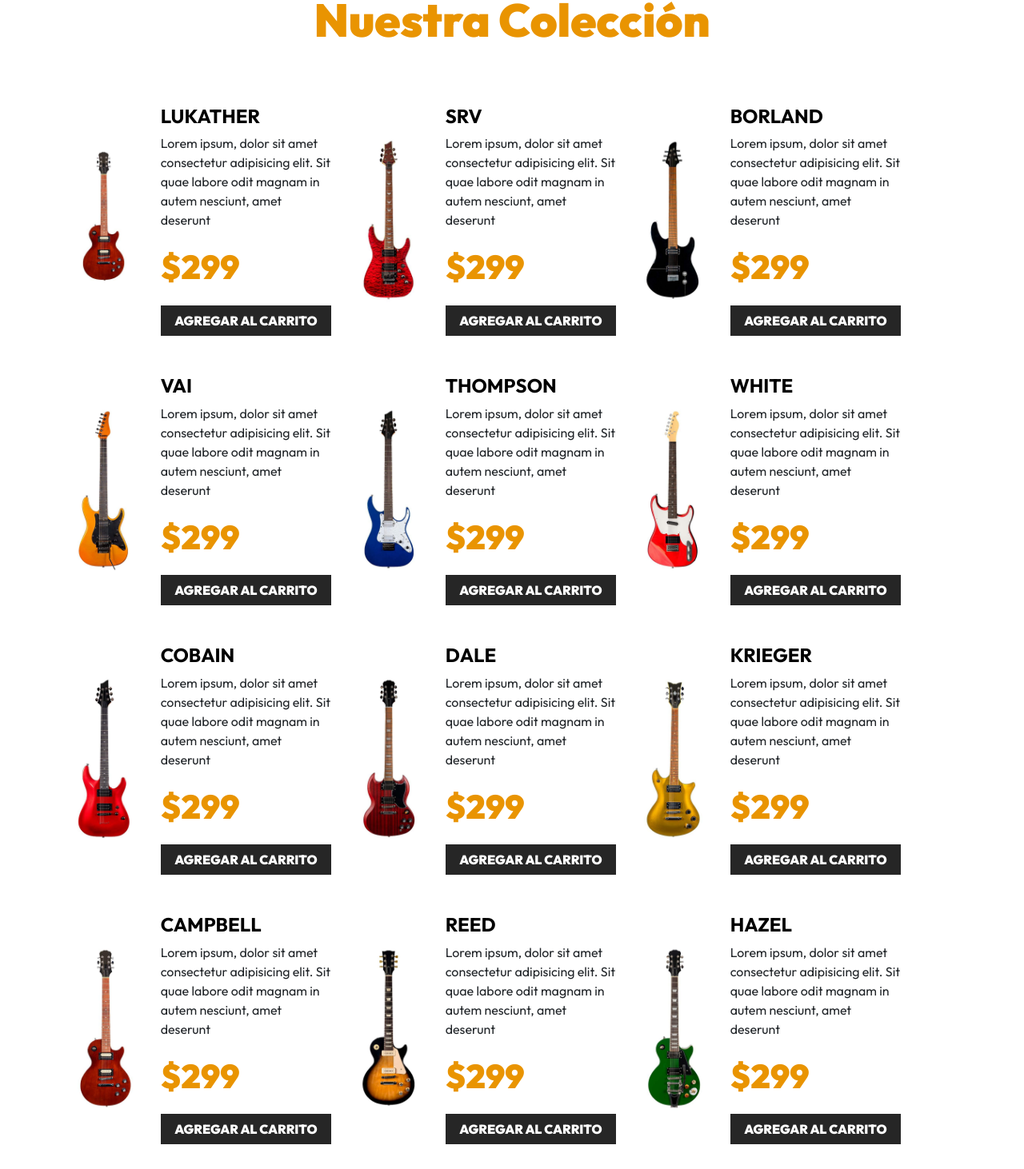
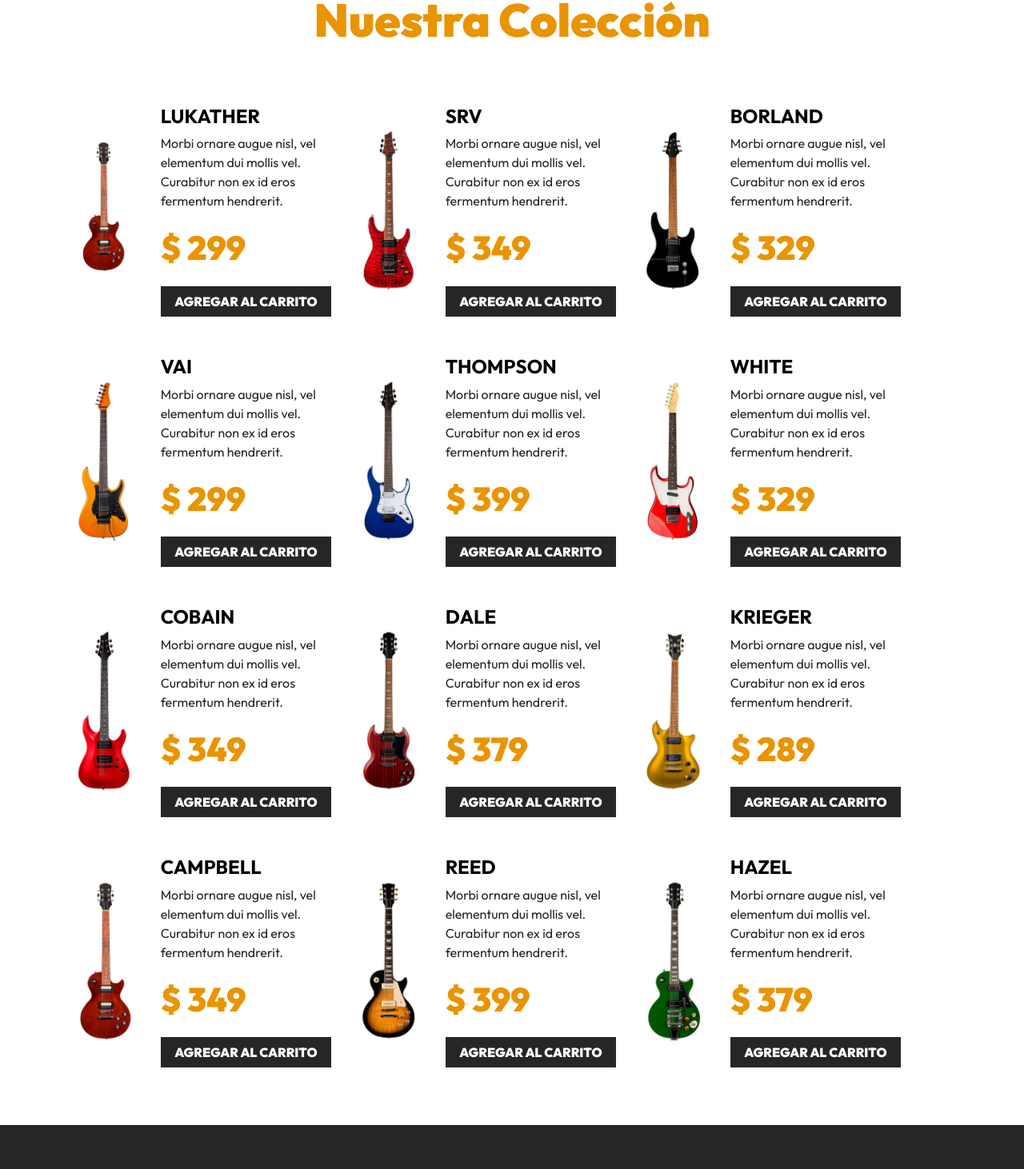
Before and after one commit to Joel-Gallardo/TiendaDeGuitarras-Vue.js, a Vue app: page / in a window 1280 px wide. Shown: the part 777-2239 px from the top of the page at 80% size. Built offline with nearby package versions, Linux system fonts and the light colour scheme.

Commit message:
add comp guitarra, directivas,props, events

```diff
--- a/src/App.vue
+++ b/src/App.vue
@@ -1,6 +1,7 @@
 <script setup>
 import { ref, reactive, onMounted } from 'vue'
 import { db } from './data/guitarras'
+import Guitarra from './components/guitarra.vue'
 
 // const state = reactive({    //si son objetos datos relacionados utilizar reactive
 //     guitarras: []
@@ -13,6 +14,10 @@
     guitarras.value = db;//aqui podria hacer un get a una api con fetch para traer los datos
     //state.guitarras = db;
 });
+
+const agregarCarrito = () => {
+    console.log('agregando...');
+}
 
 </script>
 
@@ -94,156 +99,7 @@
         <h2 class="text-center">Nuestra Colección</h2>
 
         <div class="row mt-5">
-            <div class="col-md-6 col-lg-4 my-4 row align-items-center">
-                <div class="col-4">
-                    <img class="img-fluid" src="/img/guitarra_01.jpg" alt="imagen guitarra">
-                </div>
-                <div class="col-8">
-                    <h3 class="text-black fs-4 fw-bold text-uppercase">Lukather</h3>
-                    <p>Lorem ipsum, dolor sit amet consectetur adipisicing elit. Sit quae labore odit magnam in autem
-                        nesciunt, amet deserunt</p>
-                    <p class="fw-black text-primary fs-3">$299</p>
-                    <button type="button" class="btn btn-dark w-100 ">Agregar al Carrito</button>
-                </div>
-            </div><!-- FIN GUITARRA -->
-
-            <div class="col-md-6 col-lg-4 my-4 row align-items-center">
-                <div class="col-4">
-                    <img class="img-fluid" src="/img/guitarra_02.jpg" alt="imagen guitarra">
-                </div>
-                <div class="col-8">
-                    <h3 class="text-black fs-4 fw-bold text-uppercase">SRV</h3>
-                    <p>Lorem ipsum, dolor sit amet consectetur adipisicing elit. Sit quae labore odit magnam in autem
-                        nesciunt, amet deserunt</p>
-                    <p class="fw-black text-primary fs-3">$299</p>
-                    <button type="button" class="btn btn-dark w-100 ">Agregar al Carrito</button>
-                </div>
-            </div><!-- FIN GUITARRA -->
-
-            <div class="col-md-6 col-lg-4 my-4 row align-items-center">
-                <div class="col-4">
-                    <img class="img-fluid" src="/img/guitarra_03.jpg" alt="imagen guitarra">
-                </div>
-                <div class="col-8">
-                    <h3 class="text-black fs-4 fw-bold text-uppercase">Borland</h3>
-                    <p>Lorem ipsum, dolor sit amet consectetur adipisicing elit. Sit quae labore odit magnam in autem
-                        nesciunt, amet deserunt</p>
-                    <p class="fw-black text-primary fs-3">$299</p>
-                    <button type="button" class="btn btn-dark w-100 ">Agregar al Carrito</button>
-                </div>
-            </div><!-- FIN GUITARRA -->
-
-            <div class="col-md-6 col-lg-4 my-4 row align-items-center">
-                <div class="col-4">
-                    <img class="img-fluid" src="/img/guitarra_04.jpg" alt="imagen guitarra">
-                </div>
-                <div class="col-8">
-                    <h3 class="text-black fs-4 fw-bold text-uppercase">Vai</h3>
-                    <p>Lorem ipsum, dolor sit amet consectetur adipisicing elit. Sit quae labore odit magnam in autem
-                        nesciunt, amet deserunt</p>
-                    <p class="fw-black text-primary fs-3">$299</p>
-                    <button type="button" class="btn btn-dark w-100 ">Agregar al Carrito</button>
-                </div>
-            </div><!-- FIN GUITARRA -->
-
-            <div class="col-md-6 col-lg-4 my-4 row align-items-center">
-                <div class="col-4">
-                    <img class="img-fluid" src="/img/guitarra_05.jpg" alt="imagen guitarra">
-                </div>
-                <div class="col-8">
-                    <h3 class="text-black fs-4 fw-bold text-uppercase">Thompson</h3>
-                    <p>Lorem ipsum, dolor sit amet consectetur adipisicing elit. Sit quae labore odit magnam in autem
-                        nesciunt, amet deserunt</p>
-                    <p class="fw-black text-primary fs-3">$299</p>
-                    <button type="button" class="btn btn-dark w-100 ">Agregar al Carrito</button>
-                </div>
-            </div><!-- FIN GUITARRA -->
-
-            <div class="col-md-6 col-lg-4 my-4 row align-items-center">
-                <div class="col-4">
-                    <img class="img-fluid" src="/img/guitarra_06.jpg" alt="imagen guitarra">
-                </div>
-                <div class="col-8">
-                    <h3 class="text-black fs-4 fw-bold text-uppercase">White</h3>
-                    <p>Lorem ipsum, dolor sit amet consectetur adipisicing elit. Sit quae labore odit magnam in autem
-                        nesciunt, amet deserunt</p>
-                    <p class="fw-black text-primary fs-3">$299</p>
-                    <button type="button" class="btn btn-dark w-100 ">Agregar al Carrito</button>
-                </div>
-            </div><!-- FIN GUITARRA -->
-
-            <div class="col-md-6 col-lg-4 my-4 row align-items-center">
-                <div class="col-4">
-                    <img class="img-fluid" src="/img/guitarra_07.jpg" alt="imagen guitarra">
-                </div>
-                <div class="col-8">
-                    <h3 class="text-black fs-4 fw-bold text-uppercase">Cobain</h3>
-                    <p>Lorem ipsum, dolor sit amet consectetur adipisicing elit. Sit quae labore odit magnam in autem
-                        nesciunt, amet deserunt</p>
-                    <p class="fw-black text-primary fs-3">$299</p>
-                    <button type="button" class="btn btn-dark w-100 ">Agregar al Carrito</button>
-                </div>
-            </div><!-- FIN GUITARRA -->
-            <div class="col-md-6 col-lg-4 my-4 row align-items-center">
-                <div class="col-4">
-                    <img class="img-fluid" src="/img/guitarra_08.jpg" alt="imagen guitarra">
-                </div>
-                <div class="col-8">
-                    <h3 class="text-black fs-4 fw-bold text-uppercase">Dale</h3>
-                    <p>Lorem ipsum, dolor sit amet consectetur adipisicing elit. Sit quae labore odit magnam in autem
-                        nesciunt, amet deserunt</p>
-                    <p class="fw-black text-primary fs-3">$299</p>
-                    <button type="button" class="btn btn-dark w-100 ">Agregar al Carrito</button>
-                </div>
-            </div><!-- FIN GUITARRA -->
-            <div class="col-md-6 col-lg-4 my-4 row align-items-center">
-                <div class="col-4">
-                    <img class="img-fluid" src="/img/guitarra_09.jpg" alt="imagen guitarra">
-                </div>
-                <div class="col-8">
-                    <h3 class="text-black fs-4 fw-bold text-uppercase">Krieger</h3>
-                    <p>Lorem ipsum, dolor sit amet consectetur adipisicing elit. Sit quae labore odit magnam in autem
-                        nesciunt, amet deserunt</p>
-                    <p class="fw-black text-primary fs-3">$299</p>
-                    <button type="button" class="btn btn-dark w-100 ">Agregar al Carrito</button>
-                </div>
-            </div><!-- FIN GUITARRA -->
-            <div class="col-md-6 col-lg-4 my-4 row align-items-center">
-                <div class="col-4">
-                    <img class="img-fluid" src="/img/guitarra_10.jpg" alt="imagen guitarra">
-                </div>
-                <div class="col-8">
-                    <h3 class="text-black fs-4 fw-bold text-uppercase">Campbell</h3>
-                    <p>Lorem ipsum, dolor sit amet consectetur adipisicing elit. Sit quae labore odit magnam in autem
-                        nesciunt, amet deserunt</p>
-                    <p class="fw-black text-primary fs-3">$299</p>
-                    <button type="button" class="btn btn-dark w-100 ">Agregar al Carrito</button>
-                </div>
-            </div><!-- FIN GUITARRA -->
-            <div class="col-md-6 col-lg-4 my-4 row align-items-center">
-                <div class="col-4">
-                    <img class="img-fluid" src="/img/guitarra_11.jpg" alt="imagen guitarra">
-                </div>
-                <div class="col-8">
-                    <h3 class="text-black fs-4 fw-bold text-uppercase">Reed</h3>
-                    <p>Lorem ipsum, dolor sit amet consectetur adipisicing elit. Sit quae labore odit magnam in autem
-                        nesciunt, amet deserunt</p>
-                    <p class="fw-black text-primary fs-3">$299</p>
-                    <button type="button" class="btn btn-dark w-100 ">Agregar al Carrito</button>
-                </div>
-            </div><!-- FIN GUITARRA -->
-            <div class="col-md-6 col-lg-4 my-4 row align-items-center">
-                <div class="col-4">
-                    <img class="img-fluid" src="/img/guitarra_12.jpg" alt="imagen guitarra">
-                </div>
-                <div class="col-8">
-                    <h3 class="text-black fs-4 fw-bold text-uppercase">Hazel</h3>
-                    <p>Lorem ipsum, dolor sit amet consectetur adipisicing elit. Sit quae labore odit magnam in autem
-                        nesciunt, amet deserunt</p>
-                    <p class="fw-black text-primary fs-3">$299</p>
-                    <button type="button" class="btn btn-dark w-100 ">Agregar al Carrito</button>
-                </div>
-            </div><!-- FIN GUITARRA -->
+            <Guitarra v-for="guitarra in guitarras" v-bind:guitarra="guitarra" @agregar-carrito="agregarCarrito" />
         </div>
     </main>
 
--- /dev/null
+++ b/src/components/Guitarra.vue
@@ -0,0 +1,33 @@
+<script setup>
+import { ref } from 'vue'
+
+//pasando datos del componente padre al hijo mediante el v-bind:guitarra="guitarra" estoy comunicando los objetos guitarra que se obtiene en el v-for del componente padre
+const props = defineProps({
+    guitarra: {
+        type: Object,
+        required: true
+    }
+})
+
+//comunicando el metodo incrementar declarado en el componente padre
+defineEmits([ 'agregar-carrito' ])
+
+</script>
+
+<template>
+    <div class="col-md-6 col-lg-4 my-4 row align-items-center">
+        <div class="col-4">
+            <img class="img-fluid" :src="'/img/' + guitarra.imagen + '.jpg'" :alt="'imagen guitarra' + guitarra.nombre">
+        </div>
+        <div class="col-8">
+            <h3 class="text-black fs-4 fw-bold text-uppercase">{{ guitarra.nombre }}</h3>
+            <p>{{ guitarra.descripcion }}</p>
+            <p class="fw-black text-primary fs-3">$ {{ guitarra.precio }}</p>
+            <button type="button" class="btn btn-dark w-100 " @click="$emit('agregar-carrito')">Agregar al
+                Carrito</button>
+        </div>
+    </div><!-- FIN GUITARRA -->
+</template>
+
+
+<style lang="scss" scoped></style>
```
